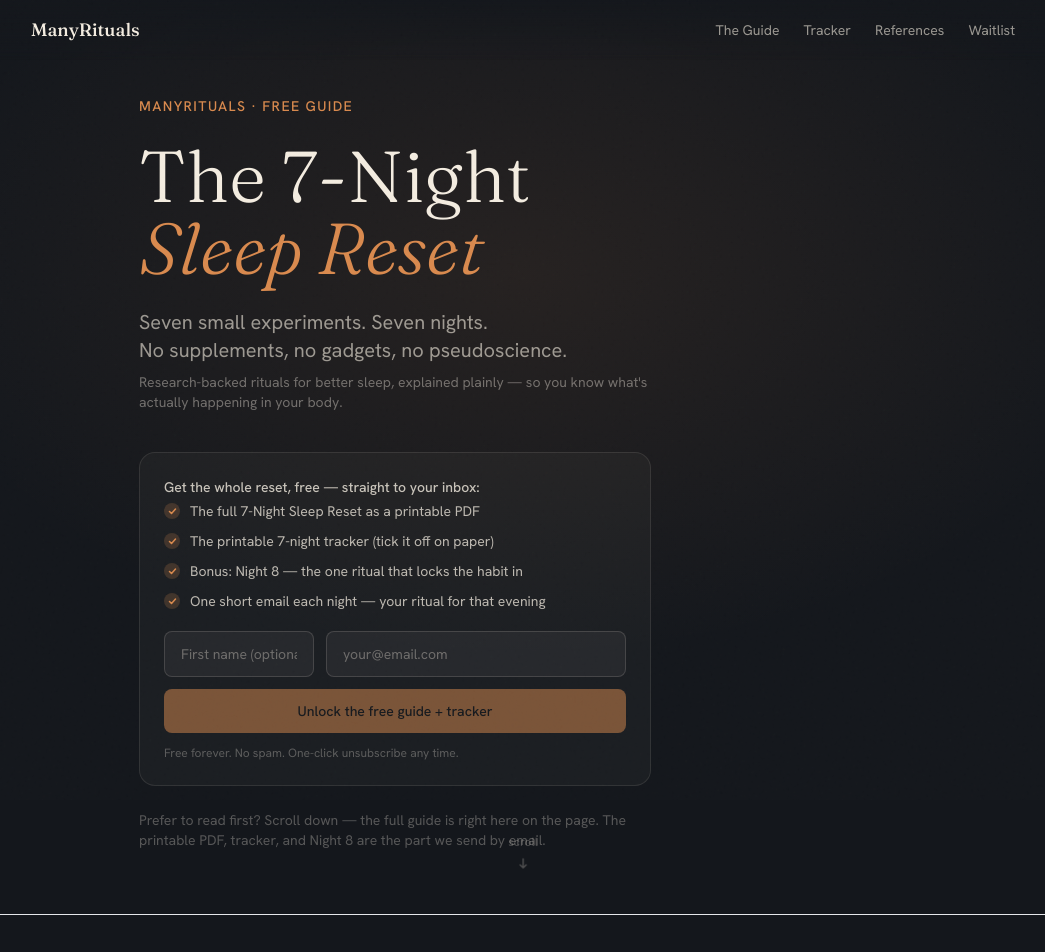
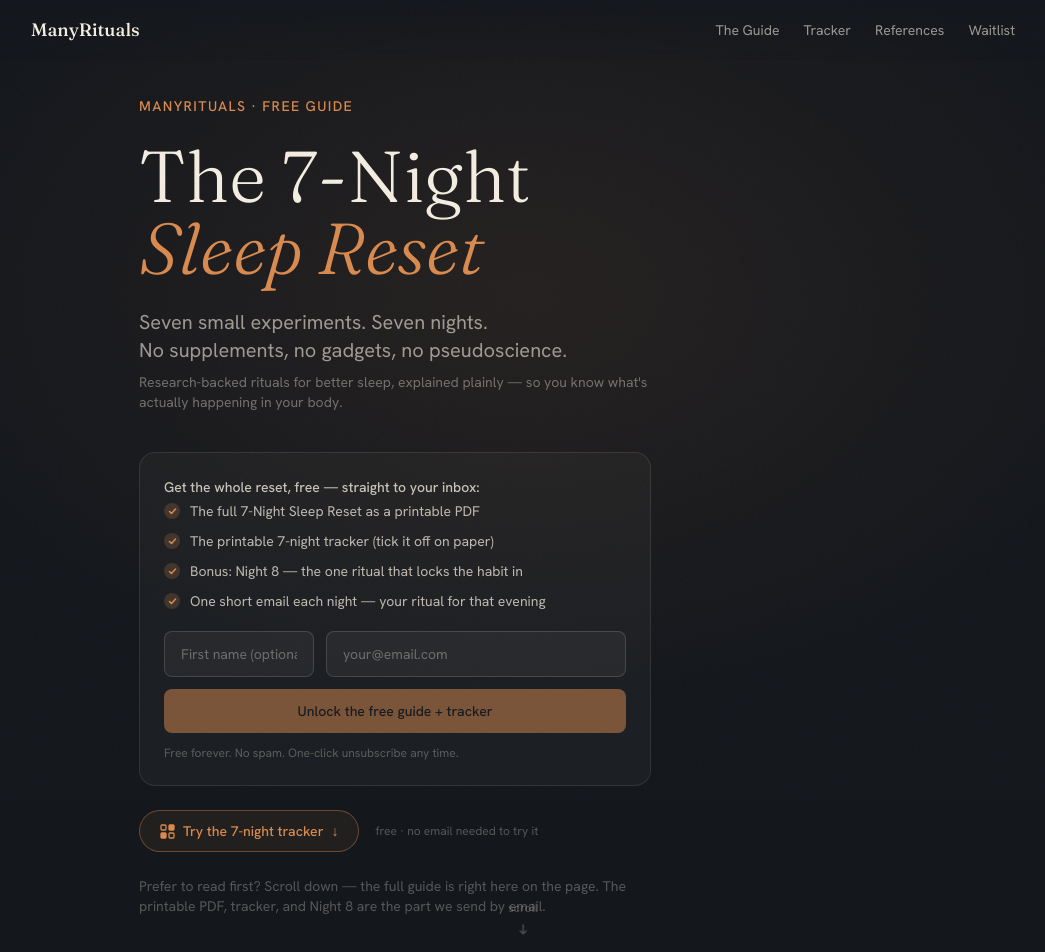
Before and after one commit to MSTELGEN/Website-builder, a Next.js app: page / in a window 1280 px wide. Shown: the top 952 px of the page, without its empty margins (117-1162 px from the left). Built offline with nearby package versions, Linux system fonts and the light colour scheme.

Commit message:
Add 'Try the tracker' CTA in hero to surface the interactive tracker

```diff
--- a/app/page.tsx
+++ b/app/page.tsx
@@ -57,6 +57,23 @@ export default function Home() {
             <EmailCapture variant="hero" showValueList />
           </div>
 
+          <div className="mt-6 flex flex-wrap items-center gap-x-4 gap-y-3">
+            <a
+              href="#tracker"
+              className="group inline-flex items-center gap-2 rounded-full border border-ember/40 bg-ember/[0.07] px-5 py-2.5 text-sm font-medium text-ember hover:bg-ember/15 transition-colors duration-200"
+            >
+              <svg width="15" height="15" viewBox="0 0 15 15" fill="none" aria-hidden="true">
+                <rect x="1" y="1" width="5" height="5" rx="1" stroke="currentColor" strokeWidth="1.3" />
+                <rect x="9" y="1" width="5" height="5" rx="1" stroke="currentColor" strokeWidth="1.3" fill="currentColor" />
+                <rect x="1" y="9" width="5" height="5" rx="1" stroke="currentColor" strokeWidth="1.3" fill="currentColor" />
+                <rect x="9" y="9" width="5" height="5" rx="1" stroke="currentColor" strokeWidth="1.3" />
+              </svg>
+              Try the 7-night tracker
+              <span className="transition-transform duration-200 group-hover:translate-y-0.5" aria-hidden="true">↓</span>
+            </a>
+            <span className="text-paper/30 text-xs">free · no email needed to try it</span>
+          </div>
+
           <p className="mt-6 text-paper/30 text-sm max-w-lg">
             Prefer to read first? Scroll down — the full guide is right here on the page. The
             printable PDF, tracker, and Night 8 are the part we send by email.
```
